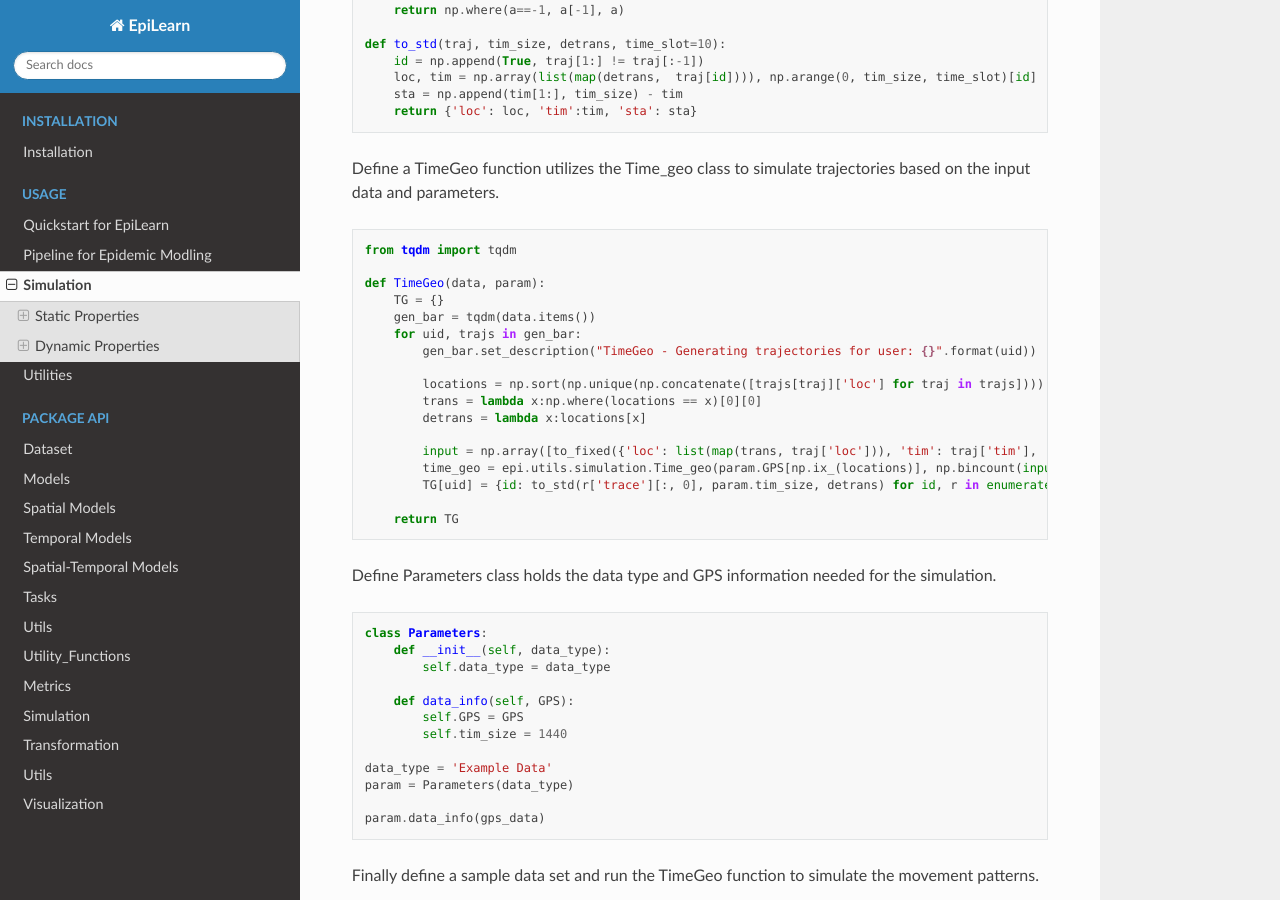
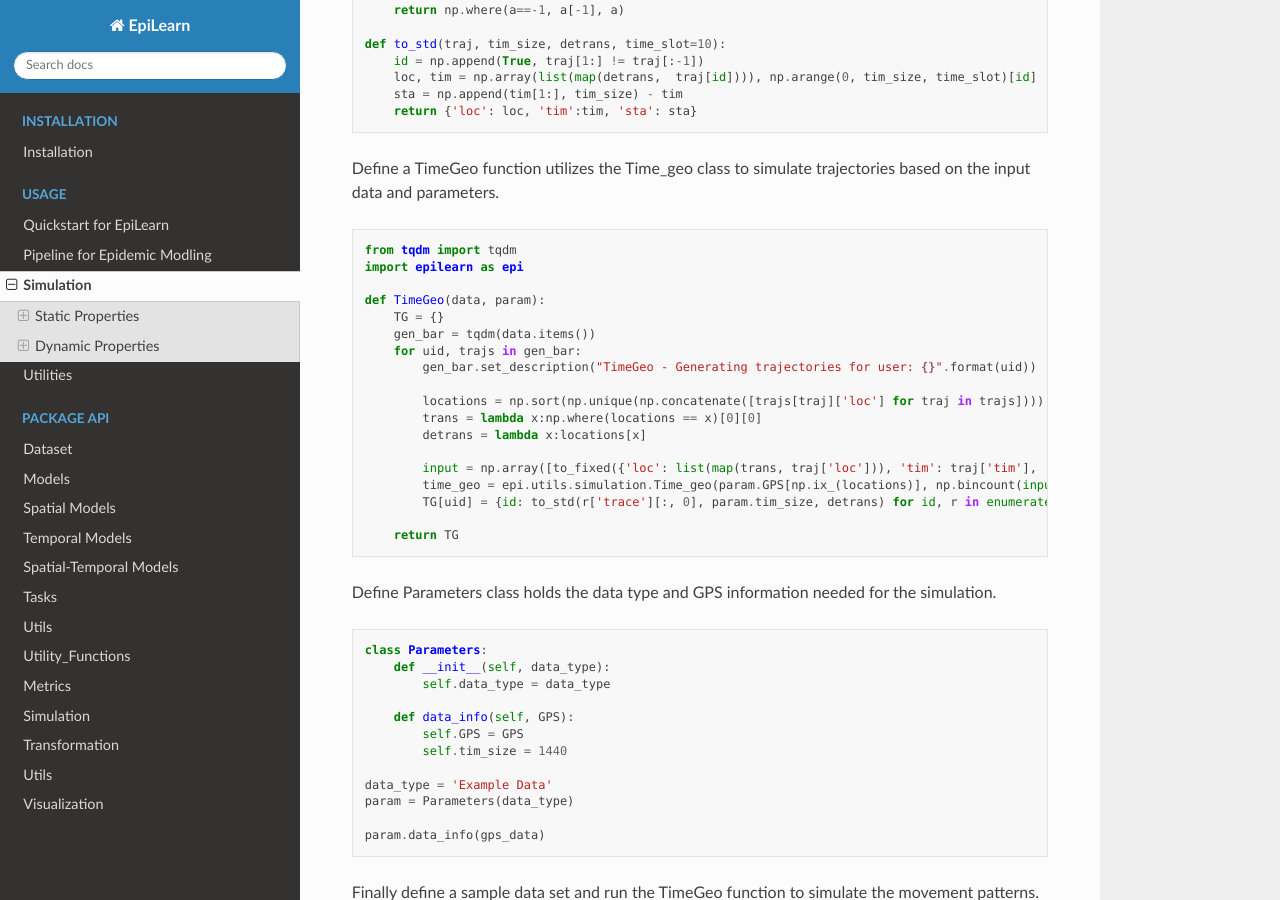
Before and after one commit to Emory-Melody/EpiLearn, a Sphinx documentation site: the page built from docs/tutorials/simulation.rst, in a window 1280 px wide and 900 px high, scrolled down 3312 px. Built offline with Sphinx 7.4.7 and the Read the Docs theme 2.0.0, drawn with Linux system fonts in a browser that asks for light colours.

Commit message:
Fix Bugs

```diff
--- a/docs/tutorials/simulation.rst
+++ b/docs/tutorials/simulation.rst
@@ -173,6 +173,7 @@
 .. code-block:: python
 
     from tqdm import tqdm
+    import epilearn as epi
 
     def TimeGeo(data, param):
         TG = {}
@@ -269,7 +270,7 @@
     import epilearn as epi
 
     # Generate random static graph
-    initial_graph = simulation.get_random_graph(num_nodes=25, connect_prob=0.20)
+    initial_graph = epi.utils.simulation.get_random_graph(num_nodes=25, connect_prob=0.20)
 
     # Set infected individual: 3
     initial_states = torch.zeros(25,3) # [S,I,R]
@@ -304,7 +305,7 @@
     import epilearn as epi
 
     # Generate random static graph
-    initial_graph = simulation.get_random_graph(num_nodes=25, connect_prob=0.20)
+    initial_graph = epi.utils.simulation.get_random_graph(num_nodes=25, connect_prob=0.20)
 
     # Set infected individual: 3
     initial_states = torch.zeros(25,3) # [S,I,R]
```
